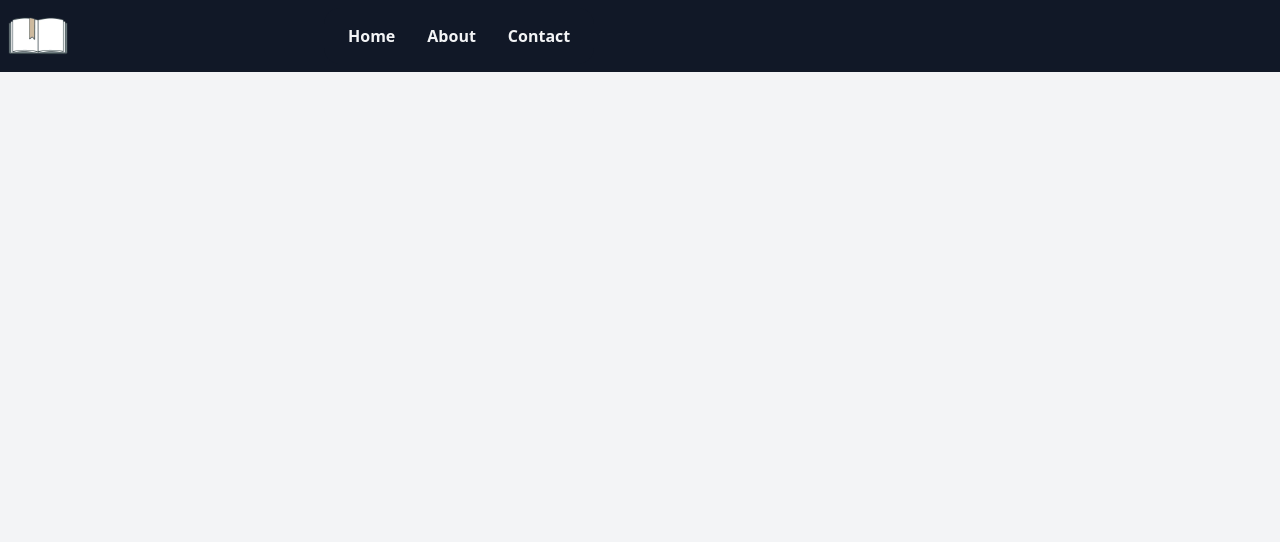
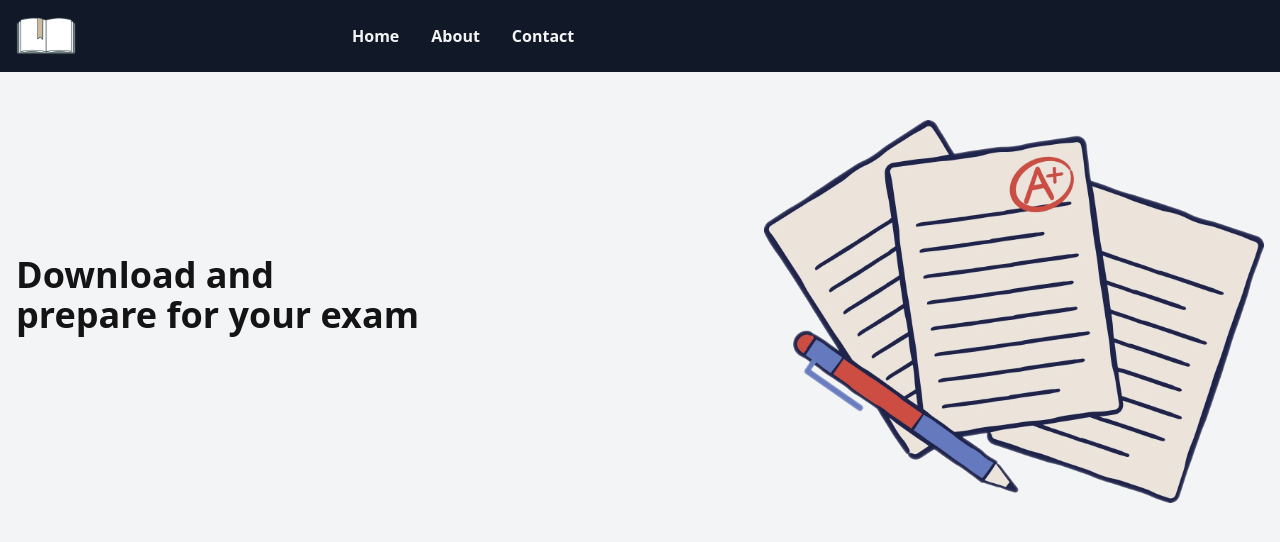
Before and after one commit to vai7725/ppw-v4, a Next.js app: page / in a window 1280 px wide. Shown: the top 542 px of the page. Built offline with nearby package versions, Linux system fonts and the light colour scheme.

Commit message:
hero section done and other improvements

```diff
--- /dev/null
+++ b/src/app/components/Hero.tsx
@@ -0,0 +1,21 @@
+import Container from '@/components/custom/Container'
+import Image from 'next/image'
+import heroImg from '@/assets/hero-img.webp'
+
+export default function Hero() {
+  return (
+    <div>
+      <Container className=" space-y-8 flex flex-col-reverse sm:flex-row items-center justify-between">
+        <div className="">
+          <h1 className="text-3xl sm:text-4xl font-semibold text-center sm:text-left">
+            Download and <br />
+            prepare for your exam
+          </h1>
+        </div>
+        <div className="">
+          <Image src={heroImg} alt="heroImg" width={500} height={500} />
+        </div>
+      </Container>
+    </div>
+  )
+}
--- a/src/app/page.tsx
+++ b/src/app/page.tsx
@@ -1,6 +1,11 @@
 import { Button } from '@/components/ui/button'
 import Image from 'next/image'
+import Hero from './components/Hero'
 
 export default function Home() {
-  return <div></div>
+  return (
+    <div>
+      <Hero />
+    </div>
+  )
 }
--- /dev/null
+++ b/src/components/custom/Container.tsx
@@ -0,0 +1,11 @@
+import { ReactNode } from 'react'
+
+export default function Container({
+  className,
+  children,
+}: {
+  children: ReactNode
+  className?: string
+}) {
+  return <div className={`max-w-7xl mx-auto p-4 ${className}`}>{children}</div>
+}
--- a/src/components/custom/Navbar.tsx
+++ b/src/components/custom/Navbar.tsx
@@ -3,6 +3,7 @@ import Link from 'next/link'
 import logo from '@/assets/logo.webp'
 
 import { HiBars3BottomRight } from 'react-icons/hi2'
+import Container from './Container'
 
 const navLinks = [
   {
@@ -21,7 +22,9 @@ const navLinks = [
 
 export default function Navbar() {
   return (
-    <nav className="navbar bg-primary text-secondary grid grid-cols-12">
+    <header className="bg-primary text-secondary">
+      <Container className="py-1">
+        <nav className="navbar grid grid-cols-12 p-0">
           <div className="col-span-3 ">
             <Link href={'/'} className="h-full">
               <Image src={logo} alt="logo" width={60} height={60} />
@@ -61,5 +64,7 @@ export default function Navbar() {
             </ul>
           </div>
         </nav>
+      </Container>
+    </header>
   )
 }
```
Also changed, not shown: src/assets/hero-img.webp (added). Lines whose indentation alone changed are shown as unchanged.
